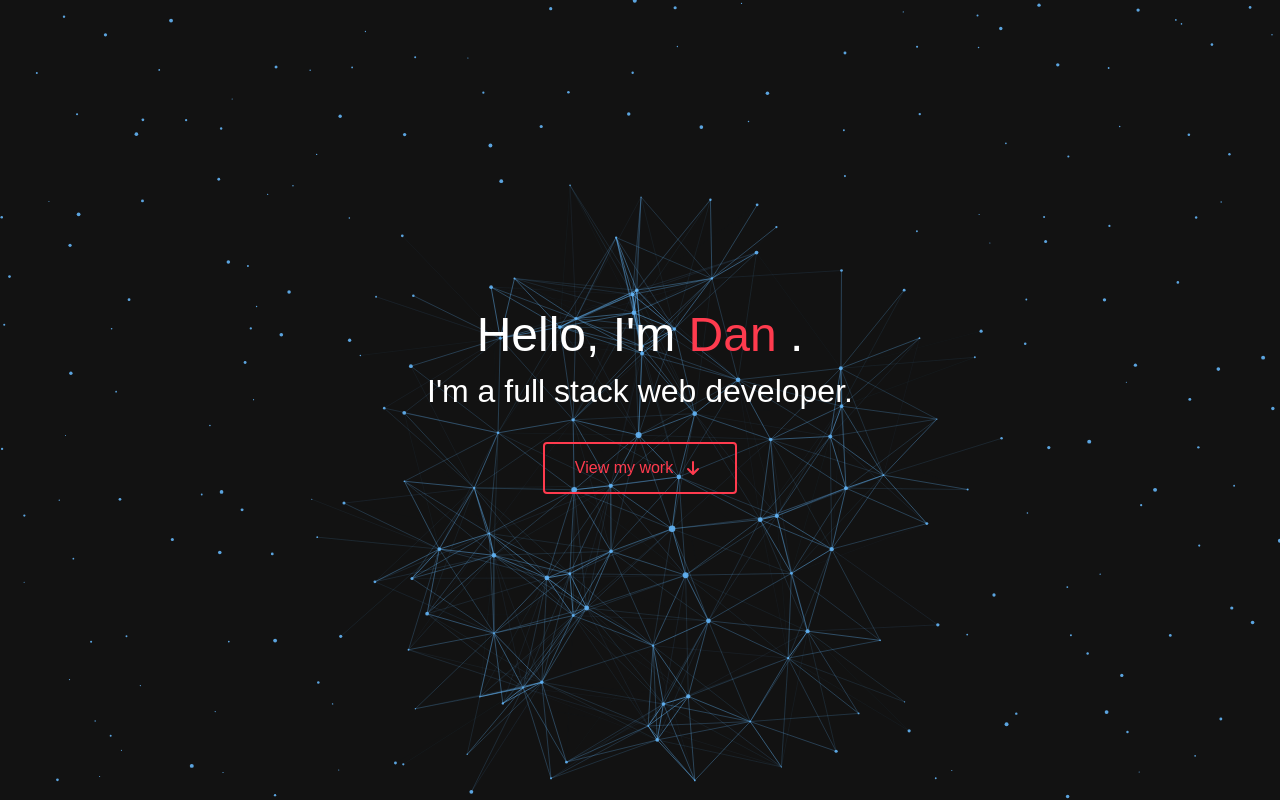
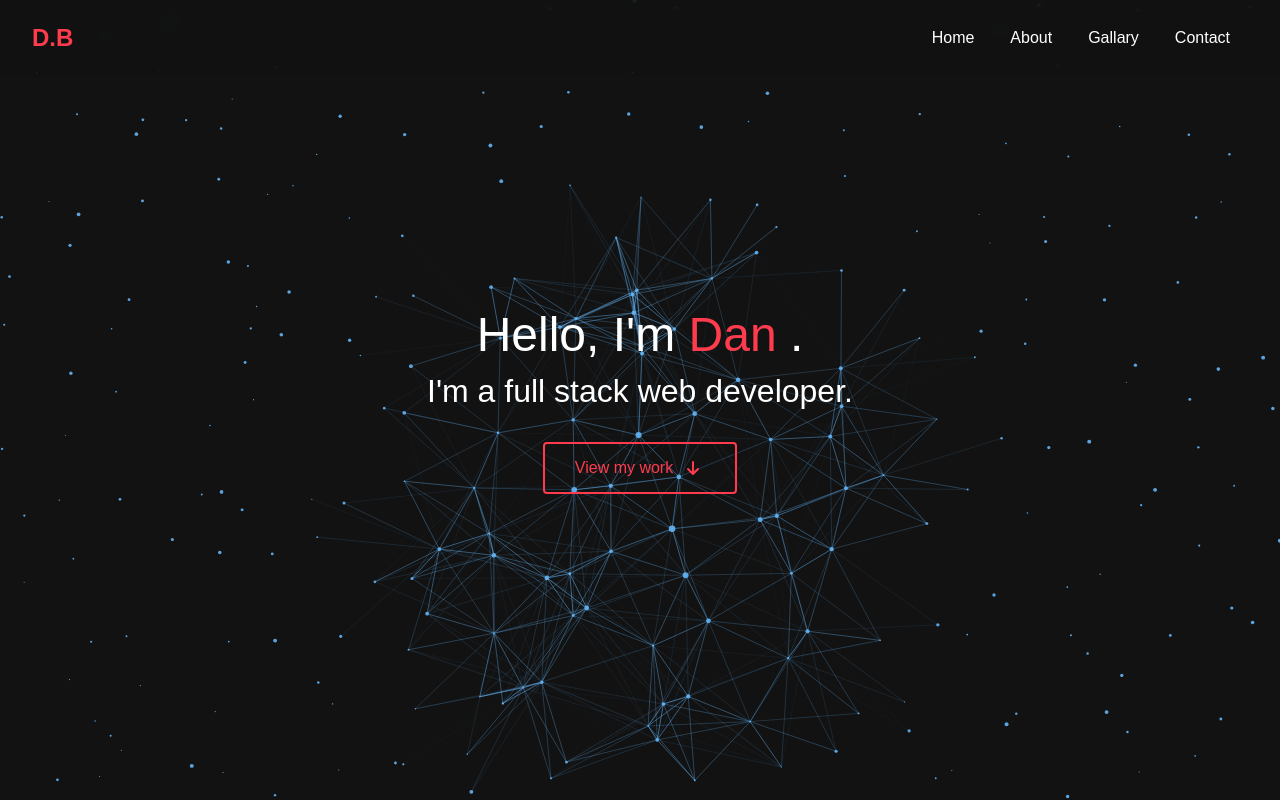
Before and after one commit to DanielB566/SeniorProf, a plain HTML site: page index.html in a window 1280 px wide. Drawn offline with nearby package versions, Linux system fonts and the light colour scheme; animation ran at ten frames a second; a web font is replaced by a local one.

Commit message:
added a navbar to the landing page

```diff
--- a/index.html
+++ b/index.html
@@ -25,6 +25,32 @@
 
 <!--Landing page-->
 <body>
+  <!-- Animated Navbar -->
+  <nav class="navbar navbar-expand-lg navbar-dark">
+    <div class="container-fluid">
+      <a class="navbar-brand nav-item" href="#">D.B</a>
+      <button class="navbar-toggler" type="button" data-bs-toggle="collapse" data-bs-target="#navbarNav" aria-controls="navbarNav" aria-expanded="false" aria-label="Toggle navigation">
+        <span class="navbar-toggler-icon"></span>
+      </button>
+      <div class="collapse navbar-collapse justify-content-end" id="navbarNav">
+        <ul class="navbar-nav">
+          <li class="nav-item">
+            <a class="nav-link active" aria-current="page" href="#">Home</a>
+          </li>
+          <li class="nav-item">
+            <a class="nav-link" href="#">About</a>
+          </li>
+          <li class="nav-item">
+            <a class="nav-link" href="#">Gallary</a>
+          </li>
+          <li class="nav-item">
+            <a class="nav-link" href="#">Contact</a>
+          </li>
+        </ul>
+      </div>
+    </div>
+  </nav>
+
   <div class="container">
     <canvas id="canvas"></canvas>
     <div class="content">
--- a/script.js
+++ b/script.js
@@ -162,9 +162,22 @@ document.addEventListener('DOMContentLoaded', function() {
     }
   });
 
-    // Initial animation with jQuery
+  // Animation sequence with jQuery
   $(document).ready(function() {
-      // Wait 2 seconds, then fade in all text and button together
+    // First, animate the navbar
+    $('.navbar').animate({
+      opacity: 1,
+      top: '0'
+    }, 1000, function() {
+      // After navbar animation, animate the navbar items one by one
+      $('.nav-item').each(function(index) {
+        $(this).delay(index * 200).animate({
+          opacity: 1,
+          top: '0'
+        }, 800);
+      });
+
+      // After a delay, start the main content animations
       setTimeout(() => {
         // Fade in title parts
         $('.title-part').each(function(index) {
@@ -182,7 +195,8 @@ document.addEventListener('DOMContentLoaded', function() {
         $('.btn').animate({
           opacity: 1
         }, 1200);
-      }, 2000);
+      }, 1000); // Start main content animation 1 second after navbar completes
+    });
   });
 
   init();
--- a/style.css
+++ b/style.css
@@ -5,6 +5,55 @@ body, html {
   height: 100%;
   overflow: hidden;
   font-family: 'Arial', sans-serif;
+}
+
+/* Navbar styles */
+.navbar {
+  position: fixed;
+  top: -60px; /* Start off-screen */
+  width: 100%;
+  z-index: 1000;
+  background-color: rgba(18, 18, 18, 0.8);
+  backdrop-filter: blur(10px);
+  opacity: 0;
+  padding: 15px 0;
+  transition: all 0.5s ease;
+}
+
+.navbar-brand {
+  color: #ff3b4e !important;
+  font-weight: bold;
+  font-size: 1.5rem;
+  padding-left: 20px;
+}
+
+.navbar .nav-item {
+  opacity: 0;
+  position: relative;
+  top: -20px;
+}
+
+.navbar-nav {
+  padding-right: 20px;
+}
+
+.navbar-nav .nav-link {
+  color: #ffffff !important;
+  margin: 0 10px;
+  font-weight: 500;
+  transition: color 0.3s ease;
+}
+
+.navbar-nav .nav-link:hover {
+  color: #ff3b4e !important;
+}
+
+.navbar-toggler {
+  border: none;
+}
+
+.navbar-toggler:focus {
+  box-shadow: none;
 }
 
 /* Override Bootstrap container for full screen */
@@ -119,4 +168,8 @@ body, html {
     font-size: 1.2rem;
     white-space: normal;
   }
+
+  .navbar-brand {
+    font-size: 1.2rem;
   }
+}
```
Lines whose indentation alone changed are shown as unchanged.
